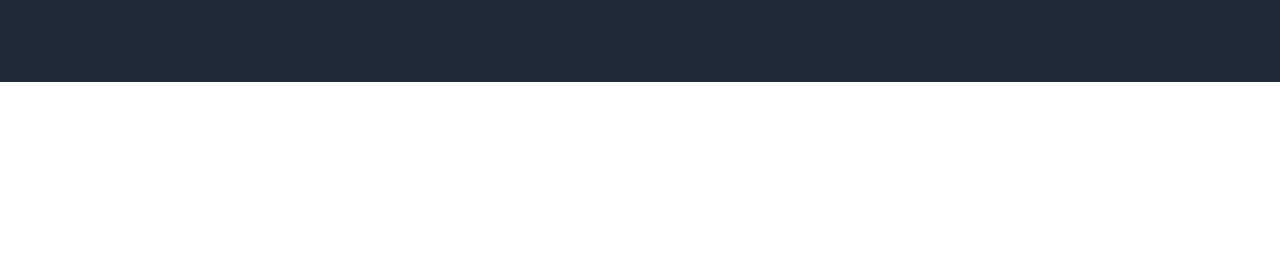
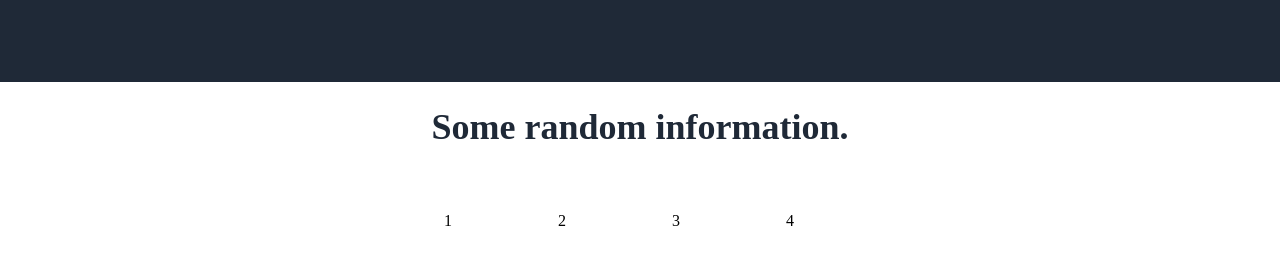
Before and after one commit to rob8624/landing-page, a plain HTML site: page index.html in a window 1280 px wide. Shown: the part 798-1060 px from the top of the page. Before the commit the page ends 880 px from the top, so only its background shows below. Drawn offline with Linux system fonts and the light colour scheme.

Commit message:
started info section

```diff
--- a/index.html
+++ b/index.html
@@ -35,5 +35,18 @@
 
         </div>
 
+        <div class="info">
+            <h1>Some random information.</h1>
+        </div>
+
+        <div class="info-boxes">
+            <div>1</div>
+            <div>2</div>
+            <div>3</div>
+            <div>4</div>
+        </div>
+
+
+
     </body>
 </html>
--- a/style.css
+++ b/style.css
@@ -79,3 +79,30 @@ button {
     border-radius: 50px;
 
 }
+
+
+.info h1 {
+
+    text-align: center;
+    font-size: 36px;
+    color: #1f2937;
+}
+
+.info-boxes {
+
+    display: flex;
+    justify-content: center;
+    gap:5%;
+    margin-top: 5%;
+}
+
+.info-boxes div {
+
+    height: 50px;
+    width: 50px;
+    background-color: white;
+    border-radius: 50px;
+    border-color: #1f2937;
+
+
+}
```
